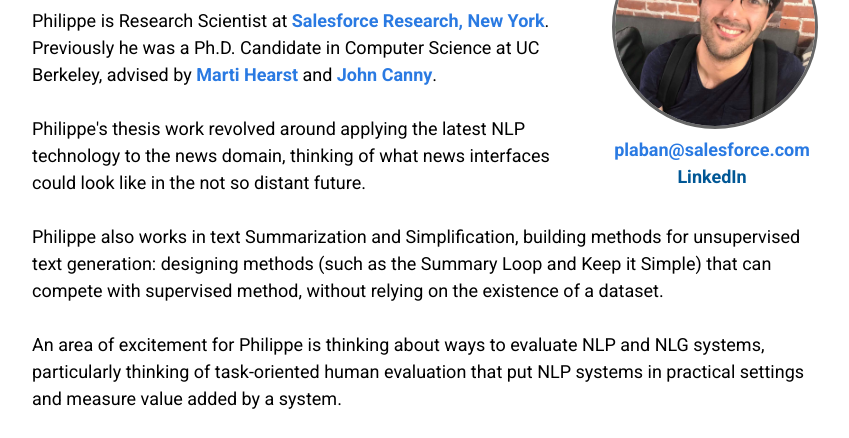
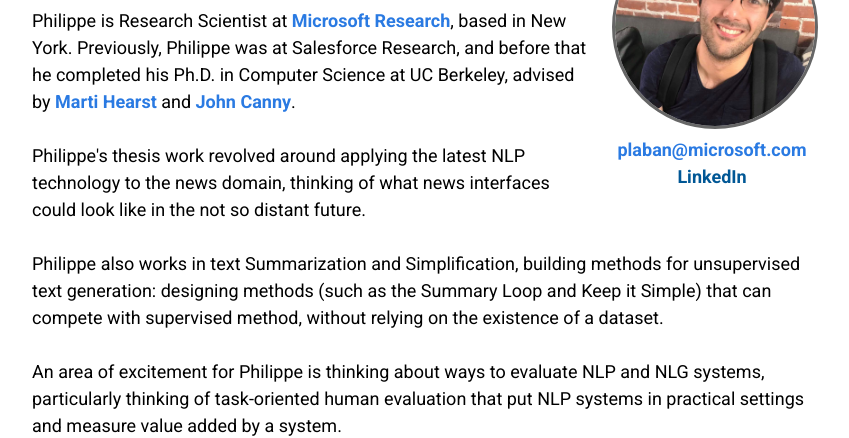
Before and after one commit to tingofurro/tingofurro.github.io, a plain HTML site: page index.html in a window 1280 px wide. Shown: the part 115-553 px from the top of the page, without its empty margins (208-1057 px from the left). Drawn offline with Linux system fonts and the light colour scheme.

Commit message:
Push basic change

```diff
--- a/index.html
+++ b/index.html
@@ -96,11 +96,11 @@
         <div id="first_block">
             <div id="right_block">
                 <img src="phil20.jpeg" id="phil_image" />
-                <a href="mailto:plaban@salesforce.com">plaban@salesforce.com</a><br />
+                <a href="mailto:plaban@microsoft.com">plaban@microsoft.com</a><br />
                 <a href="https://www.linkedin.com/in/philippe-laban-b5a59b66/" target="_blank" style="color: #005795;">LinkedIn</a>
             </div>
             <div id="name">Philippe Laban</div>
-            Philippe is Research Scientist at <a href="https://einstein.ai/">Salesforce Research, New York</a>. Previously he was a Ph.D. Candidate in Computer Science at UC Berkeley, advised by
+            Philippe is Research Scientist at <a href="https://www.microsoft.com/en-us/research/">Microsoft Research</a>, based in New York. Previously, Philippe was at Salesforce Research, and before that he completed his Ph.D. in Computer Science at UC Berkeley, advised by
             <a href="http://people.ischool.berkeley.edu/~hearst/">Marti Hearst</a> and <a href="https://people.eecs.berkeley.edu/~jfc/">John Canny</a>.<br /><br />
 
             Philippe's thesis work revolved around applying the latest NLP technology to the news domain, thinking of what news interfaces could look like in the not so distant future.<br /><br />
```
